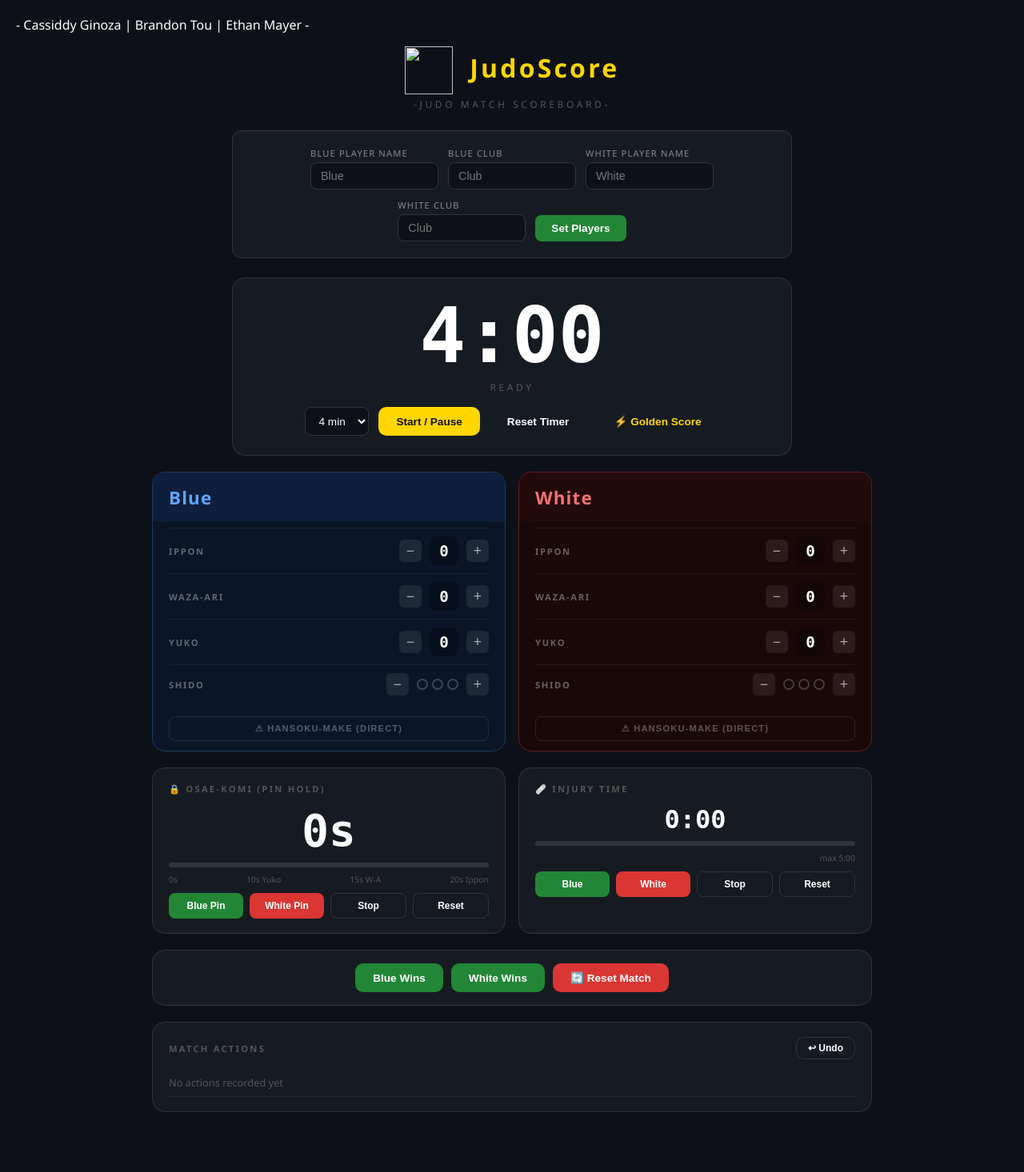
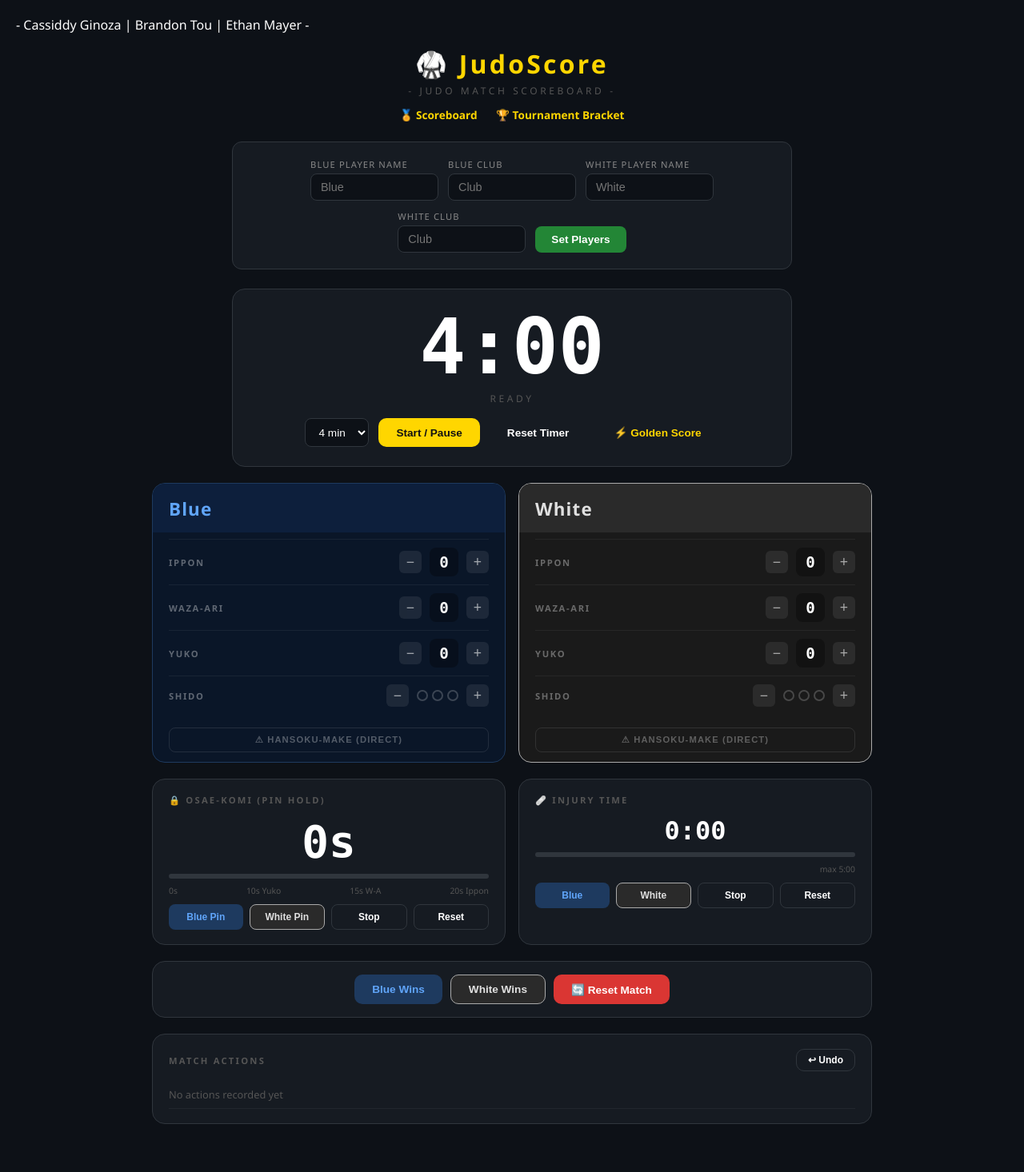
Before and after one commit to btou22/ITM352_S26, a Flask app: page / in a window 1280 px wide. Shown: the whole page at 80% size. Before the commit the page ends 1391 px from the top, so only its background shows below. Run offline with Flask 3, Linux system fonts and the light colour scheme; data that the repository does not hold is empty.

Commit message:
test 2 updated coloration of app itself

```diff
--- a/ITM352_Test/templates/actions.html
+++ b/ITM352_Test/templates/actions.html
@@ -1,6 +1,9 @@
 <!-- (Brandon)buttons to manually call a winner or start a new match :D Brandon -->
 <div class="actions-bar">
-  <button class="btn btn-green" onclick="declareWinner('a')" id="declare-a">Blue Wins</button>
-  <button class="btn btn-green" onclick="declareWinner('b')" id="declare-b">White Wins</button>
-  <button class="btn btn-red"   onclick="resetMatch()">🔄 Reset Match</button>
+  <!-- blue themed button for blue player winning -->
+  <button class="btn" style="background:#1e3a5f; color:#60a5fa;" onclick="declareWinner('a')" id="declare-a">Blue Wins</button>
+  <!-- white themed button for white player winning -->
+  <button class="btn" style="background:#2a2a2a; color:#e0e0e0; border:1px solid #aaaaaa;" onclick="declareWinner('b')" id="declare-b">White Wins</button>
+  <!-- reset stays red so its easy to spot and hard to accidentally miss (Brandon) -->
+  <button class="btn btn-red" onclick="resetMatch()">🔄 Reset Match</button>
 </div>
--- a/ITM352_Test/templates/header.html
+++ b/ITM352_Test/templates/header.html
@@ -1,8 +1,13 @@
-<!-- page title and logo at the top, needs to be fixed idk why it wont work (bt) -->
+<!-- (Brandon) might have to give up on the logo i made, but here is  the page title and navigation at the top -->
 <header>
-  <h1>
-    <img src="/static/judo_app_logo1.png" style="height:60px; vertical-align:middle; margin-right:10px;">
-    JudoScore
-  </h1>
-  <p>-Judo Match Scoreboard-</p>
+  <h1>🥋 JudoScore</h1>
+  <p>- Judo Match Scoreboard - </p>
+  <nav style="margin-top: 12px;">
+    <a href="/" style="color: #FFD600; text-decoration: none; font-weight: 700; font-size: 0.85rem; margin-right: 20px;">
+      🏅 Scoreboard
+    </a>
+    <a href="/tournament" style="color: #FFD600; text-decoration: none; font-weight: 700; font-size: 0.85rem;">
+      🏆 Tournament Bracket
+    </a>
+  </nav>
 </header>
--- a/ITM352_Test/templates/panels.html
+++ b/ITM352_Test/templates/panels.html
@@ -13,8 +13,10 @@
       <span>0s</span><span>10s Yuko</span><span>15s W-A</span><span>20s Ippon</span>
     </div>
     <div class="panel-btns">
-      <button class="btn btn-green"   onclick="startOsaeKomi('a')">Blue Pin</button>
-      <button class="btn btn-red"     onclick="startOsaeKomi('b')">White Pin</button>
+      <!-- blue themed button for blue player -->
+      <button class="btn" style="background:#1e3a5f; color:#60a5fa;" onclick="startOsaeKomi('a')">Blue Pin</button>
+      <!-- white themed button for white player -->
+      <button class="btn" style="background:#2a2a2a; color:#e0e0e0; border:1px solid #aaaaaa;" onclick="startOsaeKomi('b')">White Pin</button>
       <button class="btn btn-outline" onclick="stopOsaeKomi()">Stop</button>
       <button class="btn btn-outline" onclick="resetOsaeKomi()">Reset</button>
     </div>
@@ -29,8 +31,10 @@
     </div>
     <div style="text-align:right; font-size:0.65rem; color:#555;">max 5:00</div>
     <div class="panel-btns">
-      <button class="btn btn-green"   onclick="startInjury('a')">Blue</button>
-      <button class="btn btn-red"     onclick="startInjury('b')">White</button>
+      <!-- blue themed button for blue player -->
+      <button class="btn" style="background:#1e3a5f; color:#60a5fa;" onclick="startInjury('a')">Blue</button>
+      <!-- white themed button for white player -->
+      <button class="btn" style="background:#2a2a2a; color:#e0e0e0; border:1px solid #aaaaaa;" onclick="startInjury('b')">White</button>
       <button class="btn btn-outline" onclick="stopInjury()">Stop</button>
       <button class="btn btn-outline" onclick="resetInjury()">Reset</button>
     </div>
--- a/ITM352_Test/templates/styles.html
+++ b/ITM352_Test/templates/styles.html
@@ -71,15 +71,21 @@
   .players-grid { display: grid; grid-template-columns: 1fr 1fr; gap: 16px; max-width: 900px; margin: 0 auto 20px; }
   .player-card { border-radius: 16px; overflow: hidden; border: 1px solid transparent; }
   .player-card.blue  { background: #0a1628; border-color: #1e3a5f; }
-  .player-card.white { background: #1a0808; border-color: #5f1e1e; }
+
+  /* changed white panel from red theme to grey/white theme (Brandon) */
+  .player-card.white { background: #1a1a1a; border-color: #aaaaaa; }
 
   /* player name section at the top of each card */
   .player-header { padding: 16px 20px 12px; }
   .player-card.blue  .player-header { background: #0d1f3c; }
-  .player-card.white .player-header { background: #220a0a; }
+
+  /* changed white header from dark red to dark grey (Brandon) */
+  .player-card.white .player-header { background: #2a2a2a; }
   .player-name { font-size: 1.4rem; font-weight: 900; letter-spacing: 0.05em; }
   .player-card.blue  .player-name { color: #60a5fa; }
-  .player-card.white .player-name { color: #f87171; }
+
+  /* changed white player name from red to light grey so it looks white themed (Brandon) */
+  .player-card.white .player-name { color: #e0e0e0; }
   .player-club { font-size: 0.75rem; color: #555; margin-top: 2px; }
 
   /* each scoring category gets its own row with minus value and plus */
```
Also changed, not shown: ITM352_Test/tournament.db, 1 other file.
